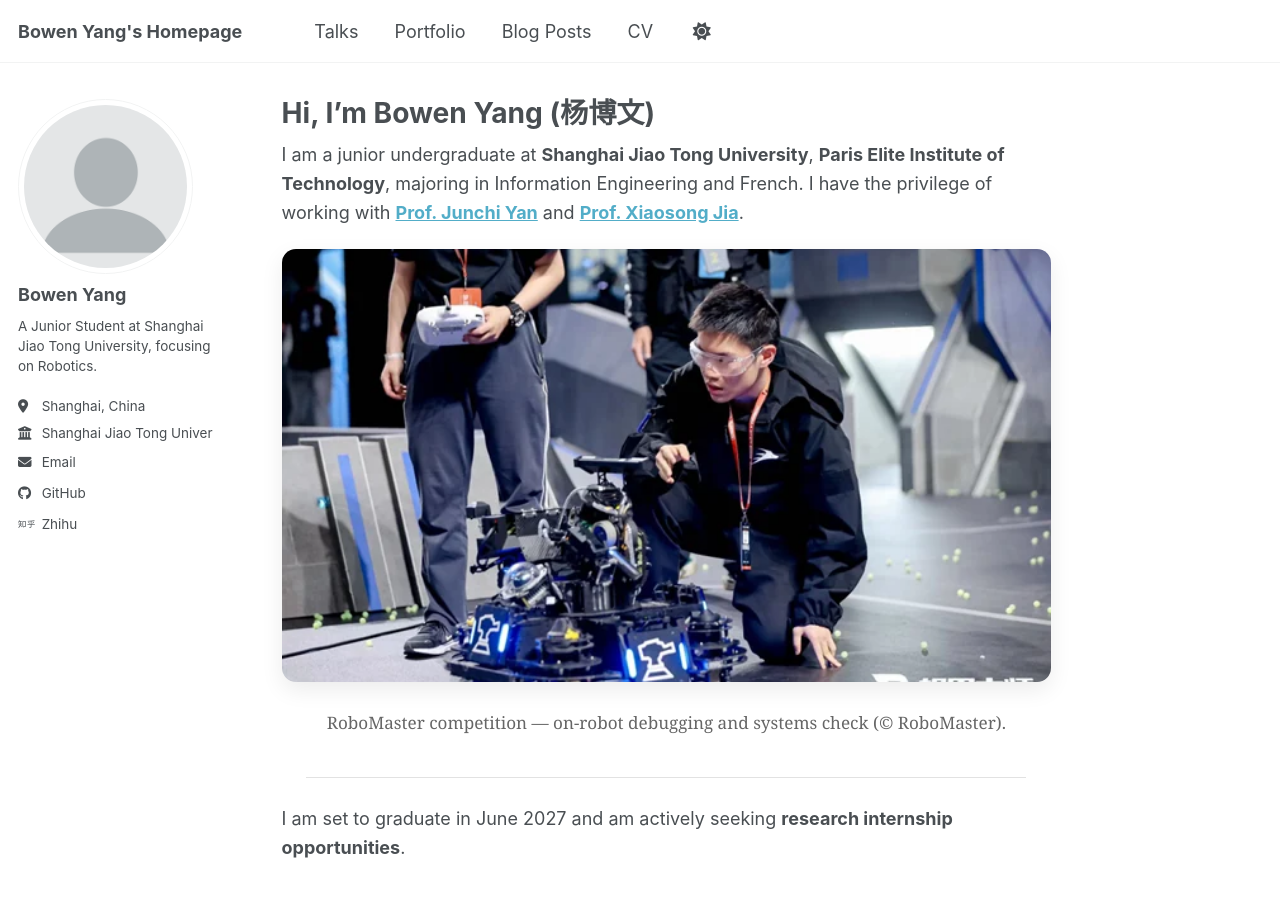
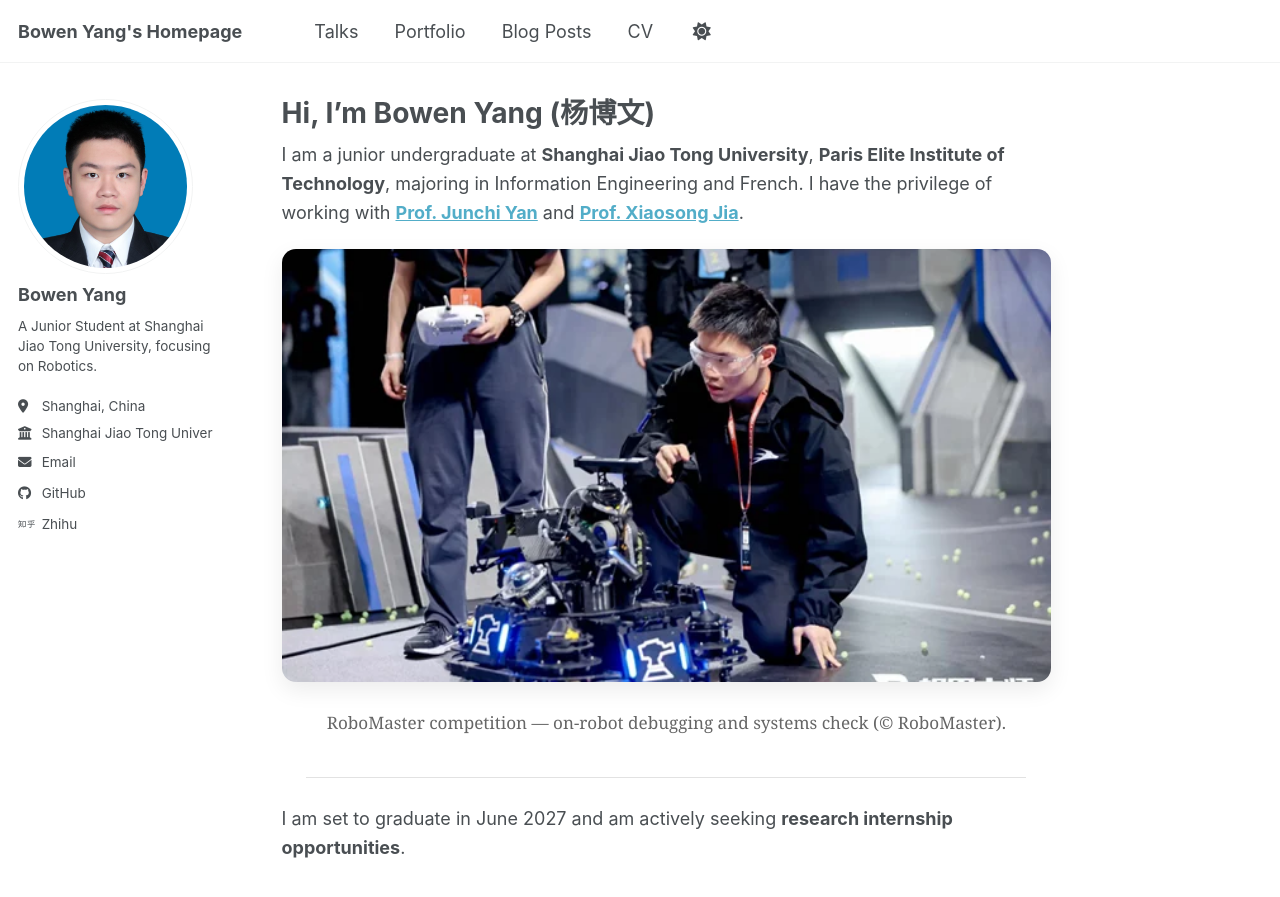
Before and after one commit to ybwowen/ybwowen.github.io, a Jekyll site: the page built from _pages/about.md, in a window 1280 px wide and 900 px high. Shown: the top 897 px of the window. Built offline with Jekyll 4.4.1, drawn with Linux system fonts in a browser that asks for light colours; a script bundle is joined from its source files by our own code; library files that are not in the unit come from our copies.

Commit message:
feat: update avator

```diff
--- a/_config.yml
+++ b/_config.yml
@@ -23,7 +23,7 @@ repository               : "ybwowen/ybwowen.github.io"
 #               Additional customization can be done by editing /_includes/author-profile.html
 author:
   # Biographic information
-  avatar           : "profile.png"
+  avatar           : "profile.jpg"
   name             : "Bowen Yang"
   pronouns         : # example: "she/her"
   bio              : "A Junior Student at Shanghai Jiao Tong University, focusing on Robotics."  # A short bio or tagline for the author
```
Also changed, not shown: images/profile.jpg (added).
